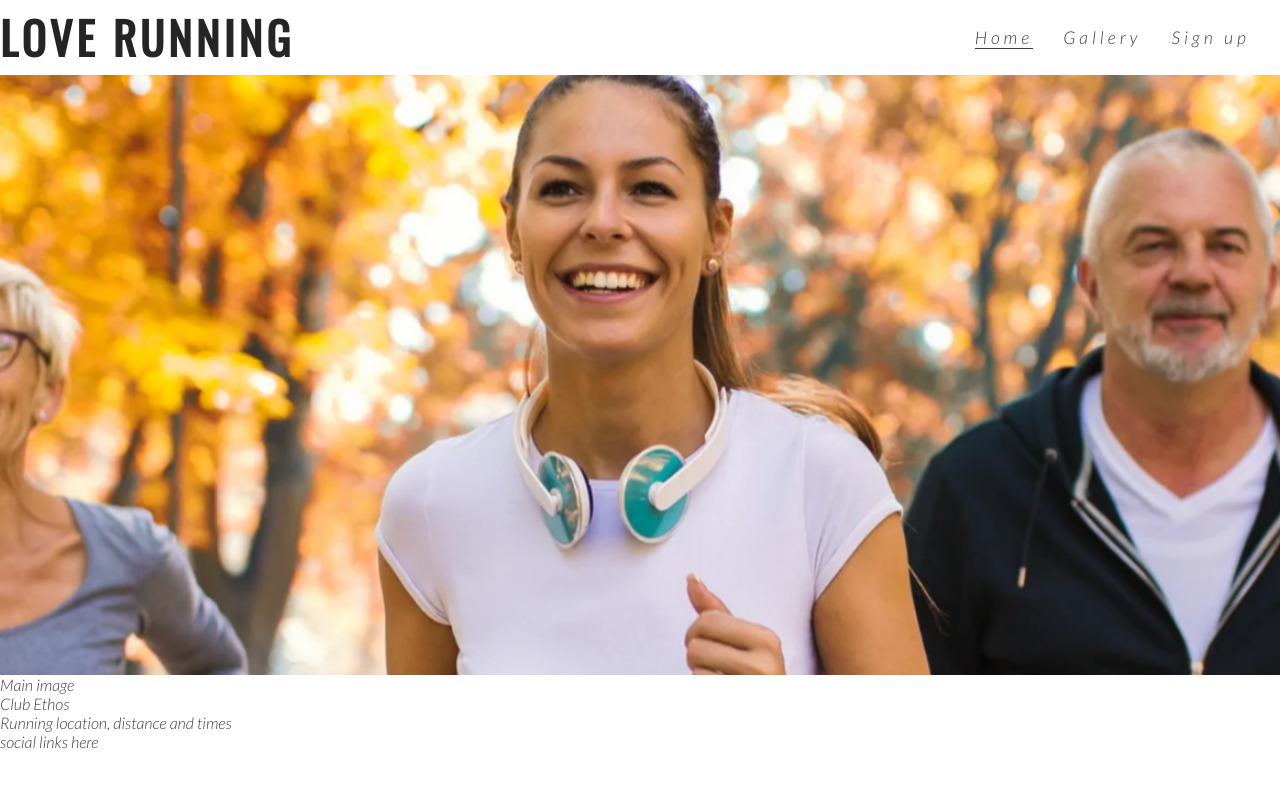
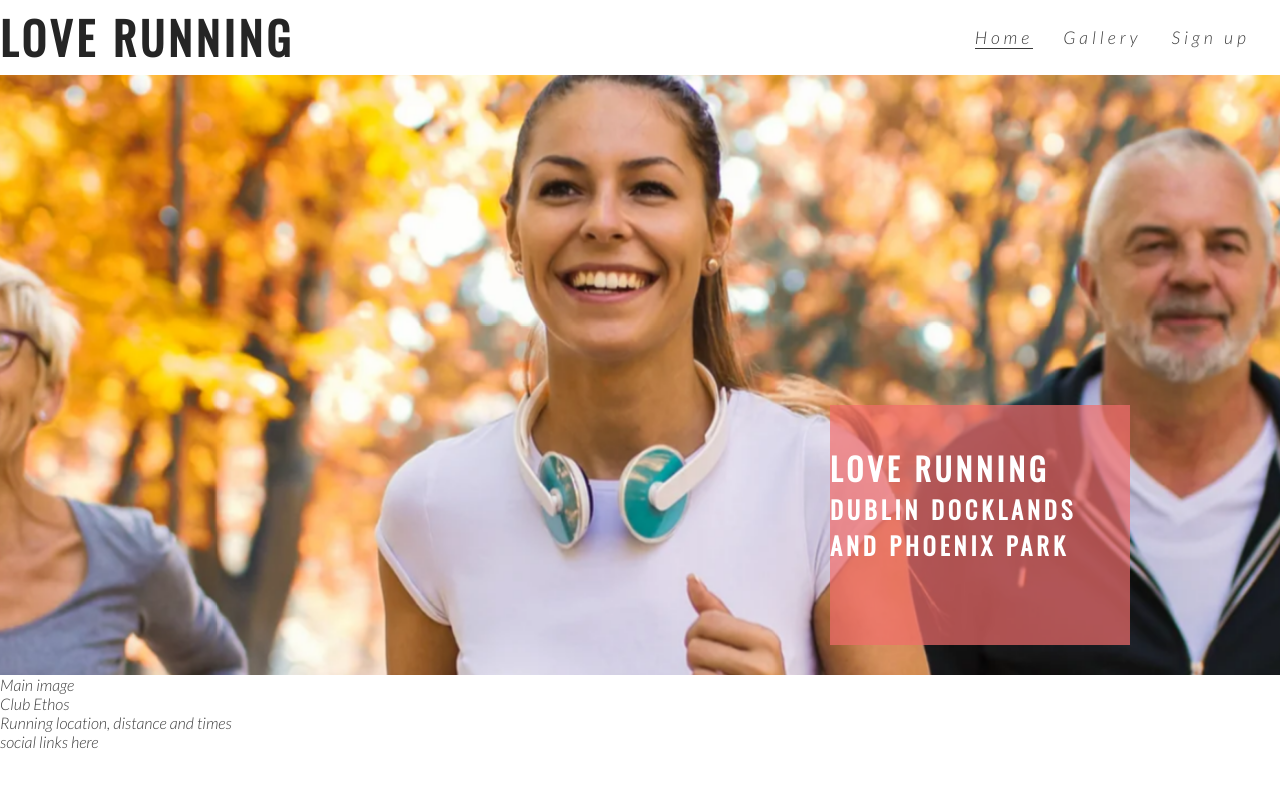
Before and after one commit to andrezeitz/love-running, a plain HTML site: page index.html in a window 1280 px wide. Drawn offline with nearby package versions, Linux system fonts and the light colour scheme.

Commit message:
Add cover text and style

```diff
--- a/assets/css/style.css
+++ b/assets/css/style.css
@@ -56,14 +56,21 @@ h1, h2 {
     border-bottom: 1px solid #3a3a3a;
 }
 
-/* hero image */
+/* hero image and cover text */
 
 
 #hero-outer {
     height: 600px;
     width: 100%;
     overflow: hidden;
+
+    position: relative;
 }
+
+#cover-text, #cover-text h2 {
+    color: #fff
+}
+
 #hero-image {
     height: 600px;
     width: 100%;
@@ -89,3 +96,25 @@ h1, h2 {
         transform: scale(1.1);
     }
 }
+
+#cover-text {
+    font-size: 130%;
+    font-family: Oswald, sans-serif;
+    text-transform: uppercase;
+    letter-spacing: 4px;
+
+    width: 300px;
+    height: 200px;
+
+    padding-top: 40px;
+    padding left: 10px;
+
+    background-color: rgba(241, 109, 107, .7);
+
+    bottom: 30px;
+    right: 150px;
+
+    position: absolute;
+
+
+}
--- a/index.html
+++ b/index.html
@@ -31,6 +31,10 @@
     </header>
     <section id="hero-outer">
         <div id="hero-image"></div>
+        <div id="cover-text">
+            <h2>Love Running</h2>
+            <h3>Dublin Docklands and Phoenix Park</h3>
+        </div>
     </section>
     <section>
         Main image
```
